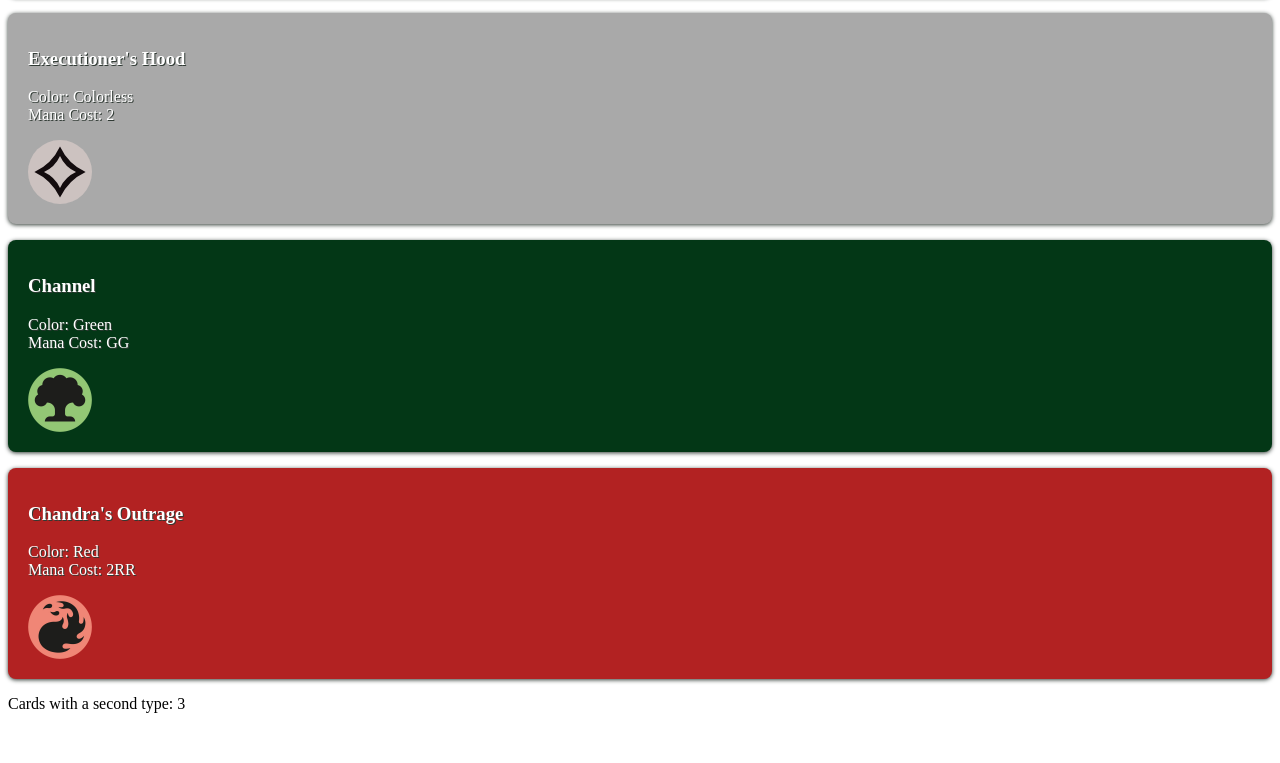
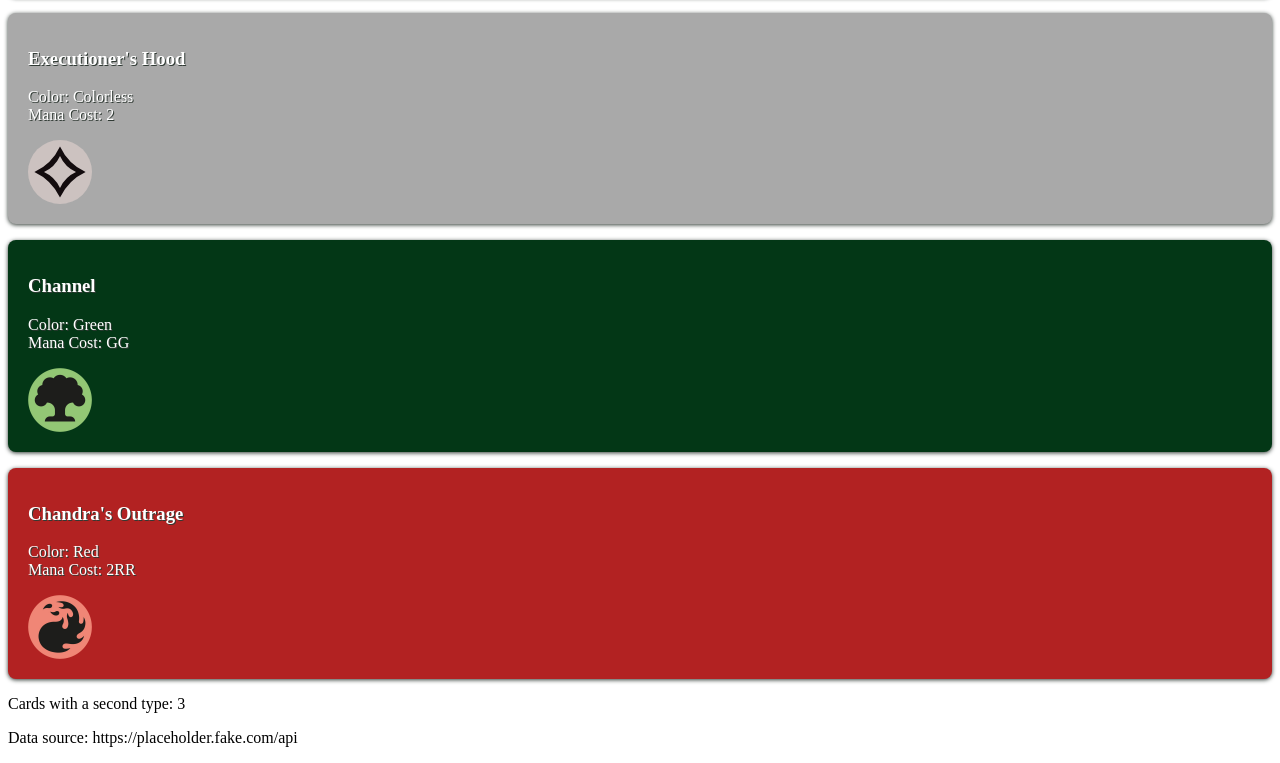
Before and after one commit to MBSC13/Mark_Baumgartner_AngularF26, an Angular app: page / in a window 1280 px wide. Shown: the part 814-1577 px from the top of the page. Before the commit the page ends 1543 px from the top, so only its background shows below. Built offline with nearby package versions, Linux system fonts and the light colour scheme.

Commit message:
Assignment 5 * Registered placeholder values in app.config.ts * Injected mock into mtg-list.ts * Displayed apiBaseUrl placeholder on mtg-list.html

```diff
--- a/src/app/Components/mtg-list/mtg-list.html
+++ b/src/app/Components/mtg-list/mtg-list.html
@@ -13,4 +13,5 @@
 </div>
 <div>
   <p>Cards with a second type: {{ secondaryCount() }}</p>
+  <p>Data source: {{ apiBaseUrl }}</p>
 </div>
--- a/src/app/Components/mtg-list/mtg-list.ts
+++ b/src/app/Components/mtg-list/mtg-list.ts
@@ -2,6 +2,7 @@
 import { Mtg } from '../../shared/models/mtg';
 import { MtgListItem } from '../mtg-list-item/mtg-list-item';
 import { MtgService } from '../../services/mtg-service';
+import { MTG_CONFIG } from '../../shared/mtg-config';
 
 @Component({
   imports: [MtgListItem],
@@ -13,6 +14,8 @@
   //Inject MtgService
   private mtgService = inject(MtgService);
   protected secondaryCount = this.mtgService.secondaryCount;
+  private config = inject(MTG_CONFIG);
+  readonly apiBaseUrl = this.config.apiBaseUrl;
 
   //Point template towards read-only mtgList
   mtgList = this.mtgService.mtgList;
--- a/src/app/app.config.ts
+++ b/src/app/app.config.ts
@@ -1,10 +1,16 @@
 import { ApplicationConfig, provideBrowserGlobalErrorListeners } from '@angular/core';
 import { provideRouter } from '@angular/router';
 import { routes } from './app.routes';
+import { MTG_CONFIG } from './shared/mtg-config';
 
 export const appConfig: ApplicationConfig = {
   providers: [
     provideBrowserGlobalErrorListeners(),
-    provideRouter(routes)
+    provideRouter(routes),
+    {
+      provide: MTG_CONFIG,
+      useValue:
+        { apiBaseUrl: 'https://placeholder.fake.com/api', defaultCardType: 'Test' }
+    }
   ]
 };
--- a/src/app/services/mtg-service.ts
+++ b/src/app/services/mtg-service.ts
@@ -1,8 +1,13 @@
-import { computed, effect, Service, signal } from '@angular/core';
+import { computed, effect, inject, Service, signal } from '@angular/core';
 import { Mtg } from '../shared/models/mtg';
+import { MTG_CONFIG } from '../shared/mtg-config';
 
 @Service()
 export class MtgService {
+  private config = inject(MTG_CONFIG);
+  readonly apiBaseUrl = this.config.apiBaseUrl;
+
+
   private mtgCards = signal<Mtg[]>([
     {
       id: 1,
```
